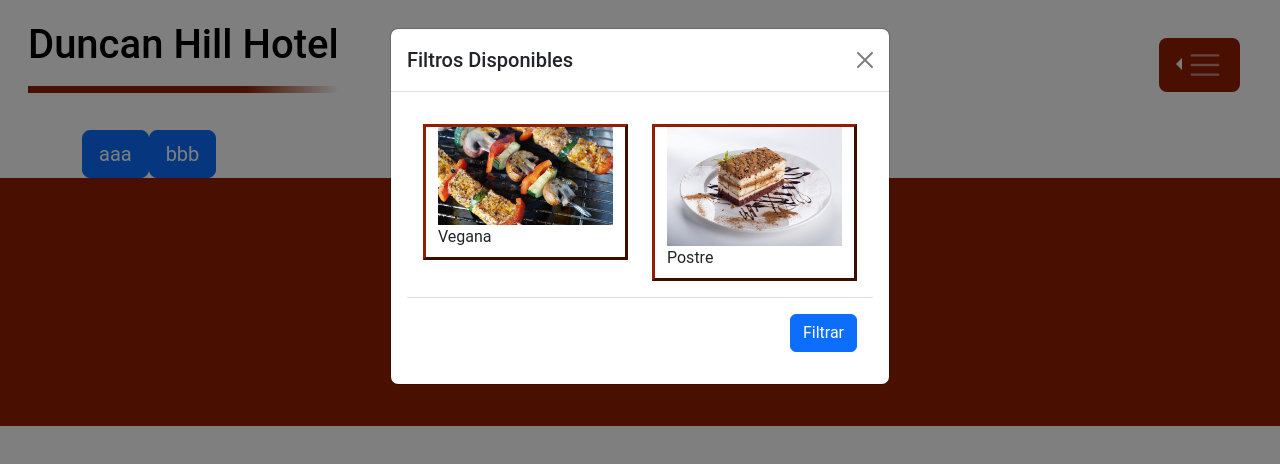
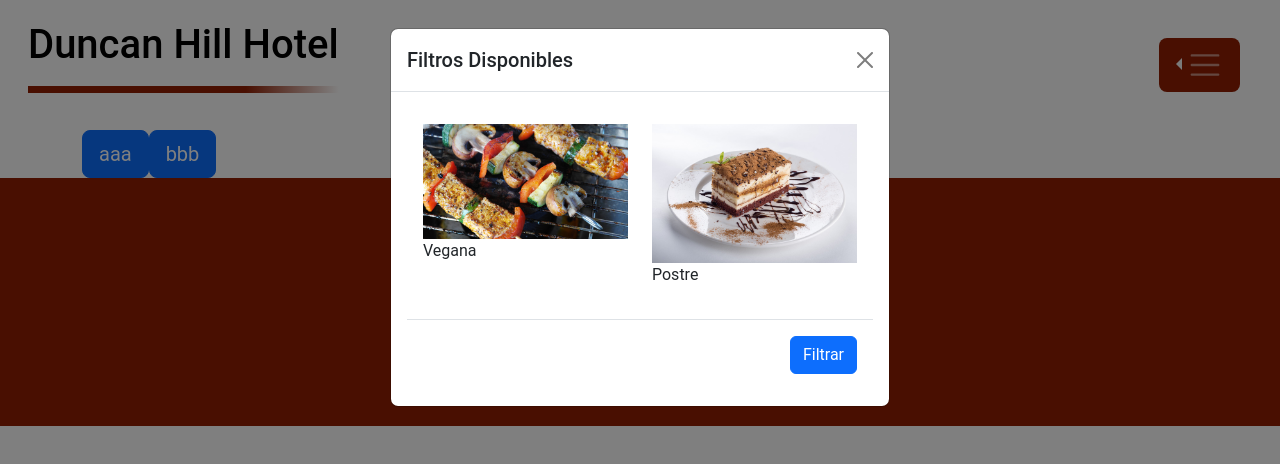
Before and after one commit to Salonso1602/proyDWMAlonsoArrarte, an Angular app in the folder hoteLink/: page /home in a window 1280 px wide. Both pictures are taken after a click on the button "aaa". Shown: the top 464 px of the page. Built offline with nearby package versions, Linux system fonts and the light colour scheme.

Commit message:
cj¿heckbox stuff

```diff
--- a/hoteLink/src/app/Components/modals/modal-filters/modal-filters.component.html
+++ b/hoteLink/src/app/Components/modals/modal-filters/modal-filters.component.html
@@ -2,11 +2,12 @@
     <div class="modal-body">
         <div class="row">
             <div class="col-6" *ngFor="let filter of this.filters">
-                <div class="container filter">
+                <input type="checkbox" class="form-check-input filter" [id]="filter.name"/>
+                <label [for]="filter.name">
                     <app-image [imageId]="filter.imageId" [id]="filter.name"></app-image>
                     <label [for]="filter.name">{{filter.name}}</label>
+                </label>
                 </div>
-            </div>
         </div>
     </div>
     <div class="modal-footer">
--- a/hoteLink/src/app/Components/modals/modal-filters/modal-filters.component.scss
+++ b/hoteLink/src/app/Components/modals/modal-filters/modal-filters.component.scss
@@ -1,4 +1,16 @@
 .filter{
-    border: 0.2em outset var(--mainColor);
     margin: auto;
+    size: 100px;
 }
+.form-check-input{
+    size: 100px;
+    opacity: 0%;
+}
+.form-check-input:checked{
+    background-color: black;
+    opacity: 50%;
+}
+input{
+    width: 100%;
+    height: 100%;
+}
```
